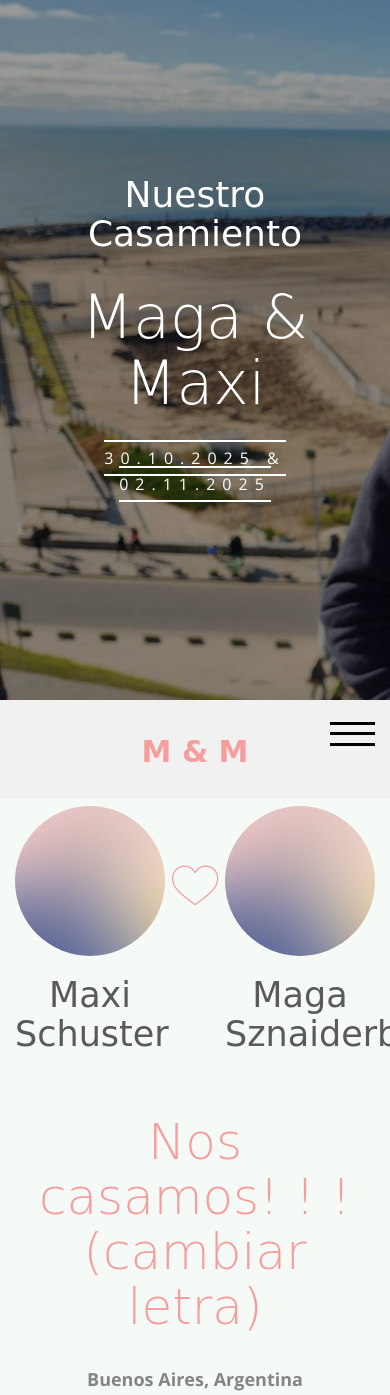
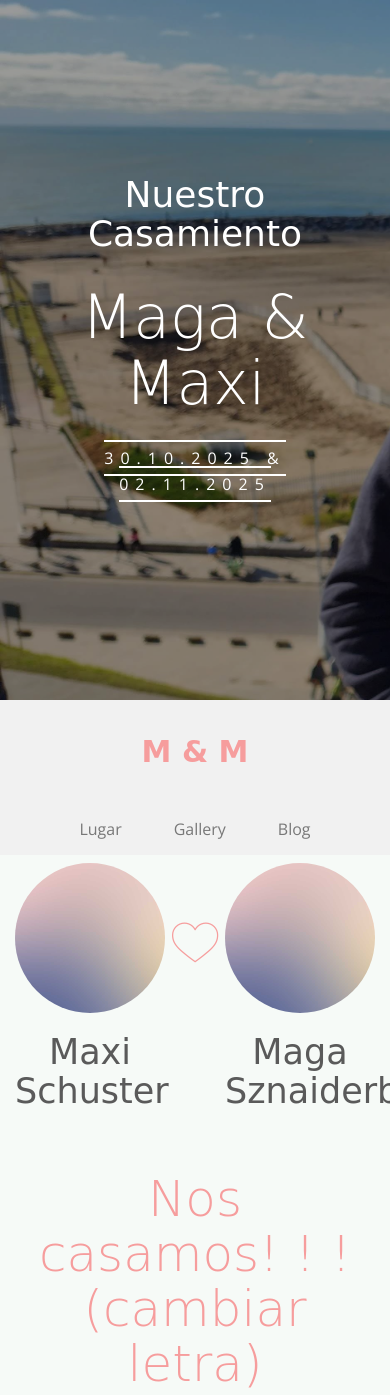
Before and after one commit to maxihschuster/PaginaCasamiento, a website: page index.html in a window 390 px wide. Shown: the top 1395 px of the page. Drawn offline with nearby package versions, Linux system fonts and the light colour scheme; some packages are replaced by stand-ins of ours; files whose address does not match are found by name; a web font is replaced by a local one.

Commit message:
chau menu hamburguesa

```diff
--- a/css/style.css
+++ b/css/style.css
@@ -384,7 +384,7 @@ figure {
 #fh5co-logo a:hover, #fh5co-logo a:focus {
   color: #F69D9D !important;
 }
-
+/*   menu hamburugesa ?
 #fh5co-menu-wrap {
   position: relative;
   z-index: 2;
@@ -395,7 +395,21 @@ figure {
 
 #fh5co-menu-wrap .sf-menu a {
   padding: 1em .75em;
-}
+}*/
+
+  #fh5co-menu-wrap .sf-menu {
+    display: flex !important;
+    flex-direction: row;
+    justify-content: center;
+    align-items: center;
+    padding: 0;
+    margin: 0;
+  }
+
+  #fh5co-menu-wrap .sf-menu li {
+    margin: 0 10px;
+    list-style: none;
+  }
 
 #fh5co-primary-menu > li > ul li.active > a {
   color: #F69D9D !important;
@@ -1097,7 +1111,13 @@ select.form-control {
 
 @media screen and (max-width: 768px) {
   #fh5co-menu-wrap {
-    display: none;
+    display: flex !important;
+    justify-content: center;
+    flex-direction: row;
+    margin-top: 10px;
+    flex-wrap: wrap;
+    float: none;
+
   }
 }
 
--- a/index.html
+++ b/index.html
@@ -67,7 +67,7 @@
 		<header id="fh5co-header-section" class="sticky-banner">
 			<div class="container">
 				<div class="nav-header">
-					<a href="#" class="js-fh5co-nav-toggle fh5co-nav-toggle dark"><i></i></a>
+					<!--<a href="#" class="js-fh5co-nav-toggle fh5co-nav-toggle dark"><i></i></a>   -->
 					<h1 id="fh5co-logo"><a href="index.html">M &amp; M</a></h1>
 					<!-- START #fh5co-menu-wrap -->
 					<nav id="fh5co-menu-wrap" role="navigation">
```
Also changed, not shown: blog.html (+1 -1 lines), gallery.html (+1 -1 lines), when-where.html (+1 -1 lines).
